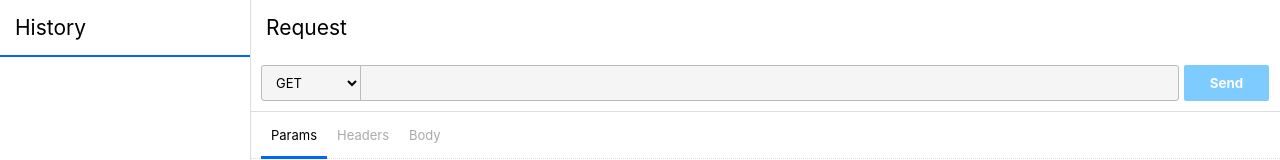
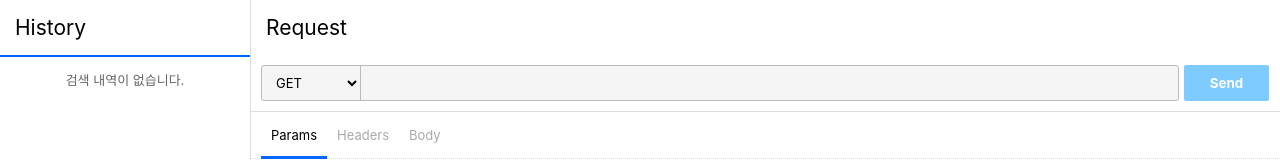
Before and after one commit to est-react-study/postman-junil, a React (Create React App) app: page / in a window 1280 px wide. Shown: the top 160 px of the page. Built offline with nearby package versions, Linux system fonts and the light colour scheme.

Commit message:
feat: History 목록 띄우기 완료

```diff
--- a/src/components/AsideContainer/Histories.tsx
+++ b/src/components/AsideContainer/Histories.tsx
@@ -1,6 +1,25 @@
 /** @jsx jsx */
 import {css, jsx} from "@emotion/core";
 import React from "react";
+import {useRecoilValue} from "recoil";
+import {historyState} from "../../stores/historyStore";
+
+const historiesStyle = css`
+  ul, li {
+    list-style: none;
+  }
+
+  ul {
+    margin: 0;
+    padding: 5px 0;
+  }
+
+  li {
+    word-break: break-all;
+    margin: 0;
+    padding: 5px;
+  }
+`;
 
 const titleStyle = css`
   border-bottom: 2px solid #06F;
@@ -10,8 +29,27 @@ const titleStyle = css`
   font-weight: 400;
 `;
 
-export const Histories: React.FC = () => (
-  <section>
-    <h2 css={titleStyle}>History</h2>
-  </section>
-);
+const noneStyles = css`
+  text-align: center;
+  font-size: 13px;
+  color: #666;
+`;
+
+export const Histories: React.FC = () => {
+  const histories = useRecoilValue(historyState);
+  return (
+    <section css={historiesStyle}>
+      <h2 css={titleStyle}>History</h2>
+      { histories.length > 0 ?
+        <ul>
+          {histories.map((v, key) => (
+            <li key={key}>
+              {v}
+            </li>
+          ))}
+        </ul> :
+        <p css={noneStyles}>검색 내역이 없습니다.</p>
+      }
+    </section>
+  );
+}
```
